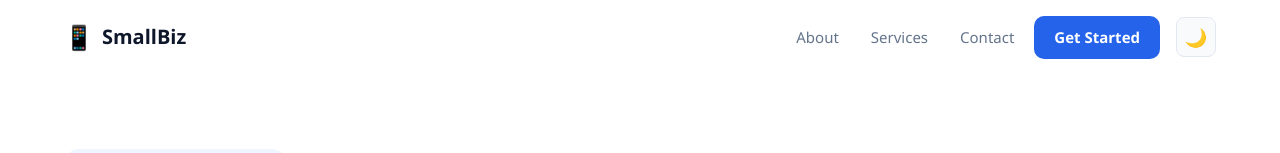
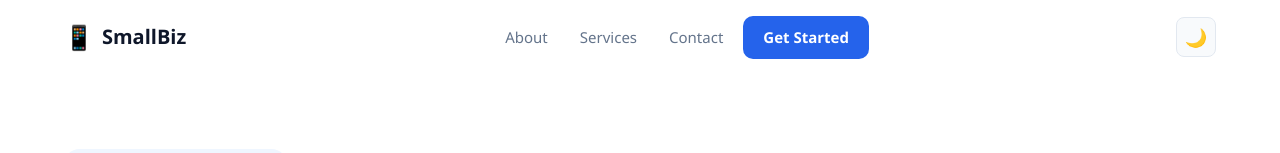
Before and after one commit to abrarfahimdev/small-biz-landing, a React (Vite) app: page / in a window 1280 px wide. Shown: the top 153 px of the page. Built offline with nearby package versions, Linux system fonts and the light colour scheme.

Commit message:
Fix navbar layout

```diff
--- a/src/App.css
+++ b/src/App.css
@@ -57,6 +57,10 @@ body { font-family: 'Segoe UI', sans-serif; transition: background 0.3s, color 0
 .theme-btn { background: var(--bg2); border: 1px solid var(--border); width: 40px; height: 40px; border-radius: 8px; cursor: pointer; font-size: 18px; transition: all 0.2s; }
 .theme-btn:hover { border-color: var(--accent); }
 .hamburger { display: none; background: none; border: 1px solid var(--border); color: var(--text); width: 40px; height: 40px; border-radius: 8px; cursor: pointer; font-size: 18px; }
+.nav-container { max-width: 1200px; margin: 0 auto; padding: 0 24px; display: flex; align-items: center; gap: 16px; width: 100%; }
+.nav-logo { display: flex; align-items: center; gap: 8px; flex-shrink: 0; }
+.nav-links { display: flex; align-items: center; gap: 8px; flex: 1; justify-content: center; }
+.nav-actions { display: flex; align-items: center; gap: 8px; flex-shrink: 0; margin-left: auto; }
 
 /* HERO */
 .hero { min-height: 100vh; display: flex; align-items: center; padding: 120px 24px 80px; max-width: 1200px; margin: 0 auto; gap: 60px; }
```
Also changed, not shown: src/App.jsx (indentation only).
